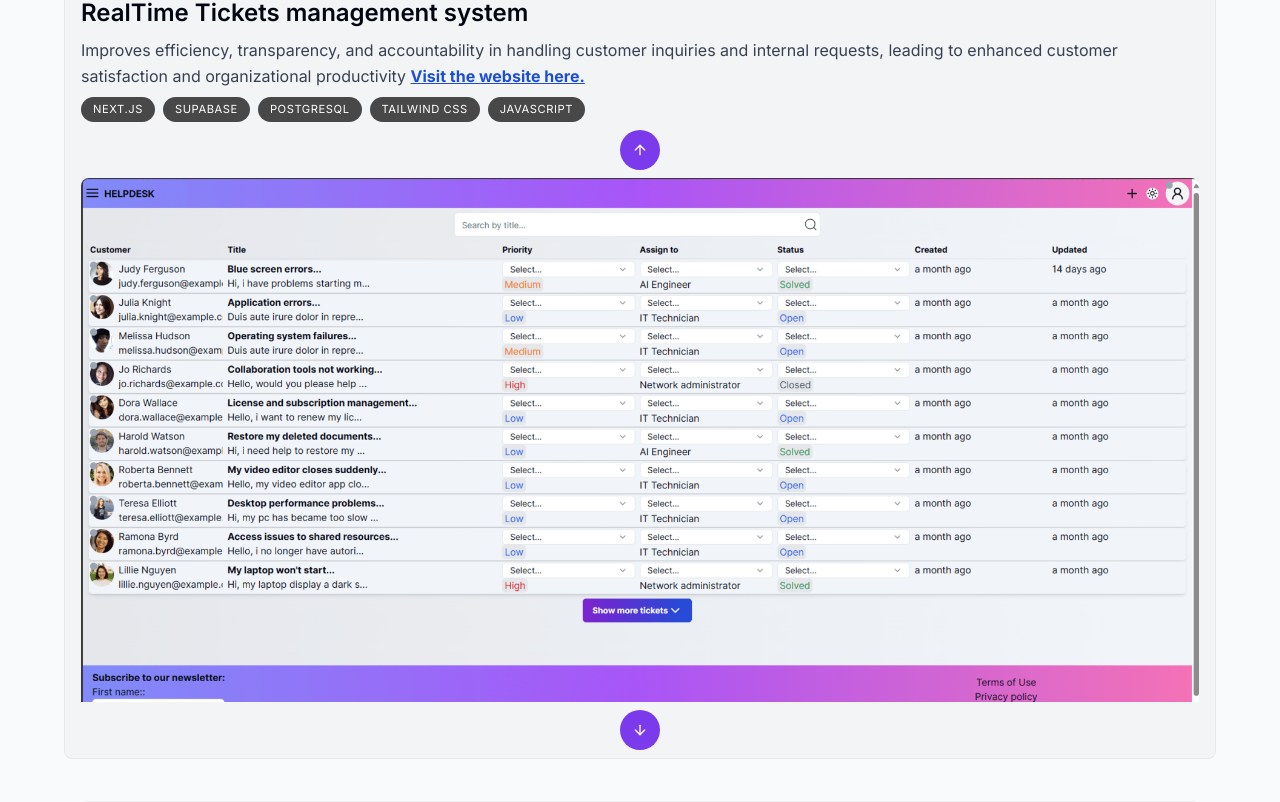
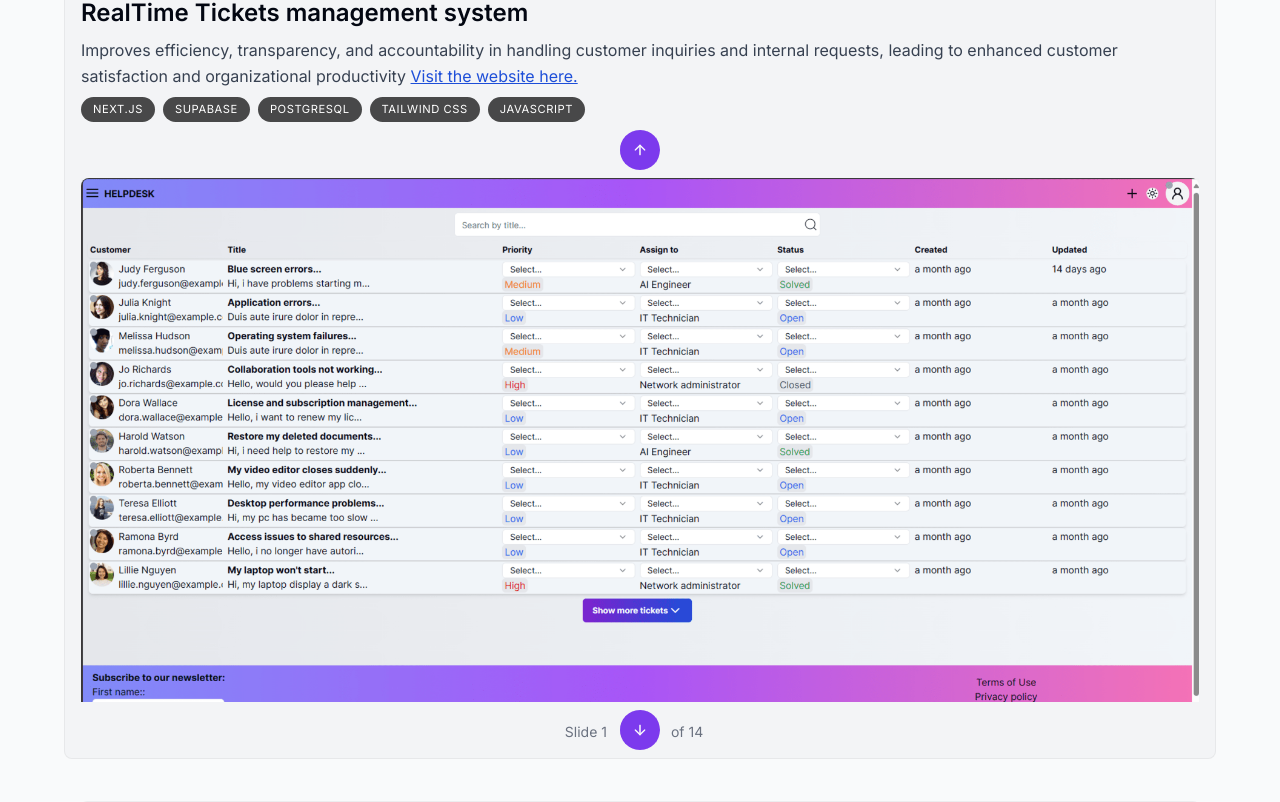
Before and after one commit to Iam-Hafiz/My-portfolio-website, a Next.js app: page / in a window 1280 px wide. Shown: the part 1098-1900 px from the top of the page. Built offline with nearby package versions, Linux system fonts and the light colour scheme.

Commit message:
Make images slide in a loop and add api to count slided images

```diff
--- a/components/ImagesSlider.tsx
+++ b/components/ImagesSlider.tsx
@@ -7,14 +7,33 @@ import {
   CarouselPrevious,
 } from "@/components/ui/carousel";
 import Image from "next/image";
+import { type CarouselApi } from "@/components/ui/carousel";
 
 type ImagesSliderProps = {
     imagesUrl: string[]
 }
 
 export default function ImagesSlider({ imagesUrl }: ImagesSliderProps) {
+      const [api, setApi] = React.useState<CarouselApi>();
+      const [current, setCurrent] = React.useState(0);
+      const [count, setCount] = React.useState(0);
+
+      React.useEffect(() => {
+        if (!api) {
+          return;
+        }
+
+        setCount(api.scrollSnapList().length);
+        setCurrent(api.selectedScrollSnap() + 1);
+
+        api.on("select", () => {
+          setCurrent(api.selectedScrollSnap() + 1);
+        });
+      }, [api]);
   return (
+    <div className=" relative">
       <Carousel
+        setApi={setApi}
         opts={{
           align: "start",
           loop: true,
@@ -41,5 +60,9 @@ export default function ImagesSlider({ imagesUrl }: ImagesSliderProps) {
         <CarouselPrevious />
         <CarouselNext />
       </Carousel>
+      <div className=" text-center text-sm text-muted-foreground absolute -bottom-10 left-1/2 -translate-x-1/2 flex z-20 pr-3">
+         Slide {current} <div className=" w-16 h-4"></div>of {count}
+      </div>
+    </div>
   );
 }
--- a/components/Project.tsx
+++ b/components/Project.tsx
@@ -40,7 +40,7 @@ export default function Project({
             <a
               href={siteUrl}
               target="_blank"
-              className=" text-blue-700 hover:text-violet-600 underline font-bold"
+              className=" text-blue-700 hover:text-violet-600 underline"
             >
               Visit the website here.
             </a>
--- a/components/ui/carousel.tsx
+++ b/components/ui/carousel.tsx
@@ -206,7 +206,7 @@ const CarouselPrevious = React.forwardRef<
       variant={variant}
       size={size}
       className={cn(
-        "absolute  h-10 w-10 rounded-full",
+        "absolute  h-10 w-10 rounded-full z-50",
         orientation === "horizontal"
           ? "-left-12 top-1/2 -translate-y-1/2"
           : "-top-12 left-1/2 -translate-x-1/2 rotate-90",
@@ -235,7 +235,7 @@ const CarouselNext = React.forwardRef<
       variant={variant}
       size={size}
       className={cn(
-        "absolute h-10 w-10 rounded-full",
+        "absolute h-10 w-10 rounded-full z-50",
         orientation === "horizontal"
           ? "-right-12 top-1/2 -translate-y-1/2"
           : "-bottom-12 left-1/2 -translate-x-1/2 rotate-90",
```
Lines whose indentation alone changed are shown as unchanged.
